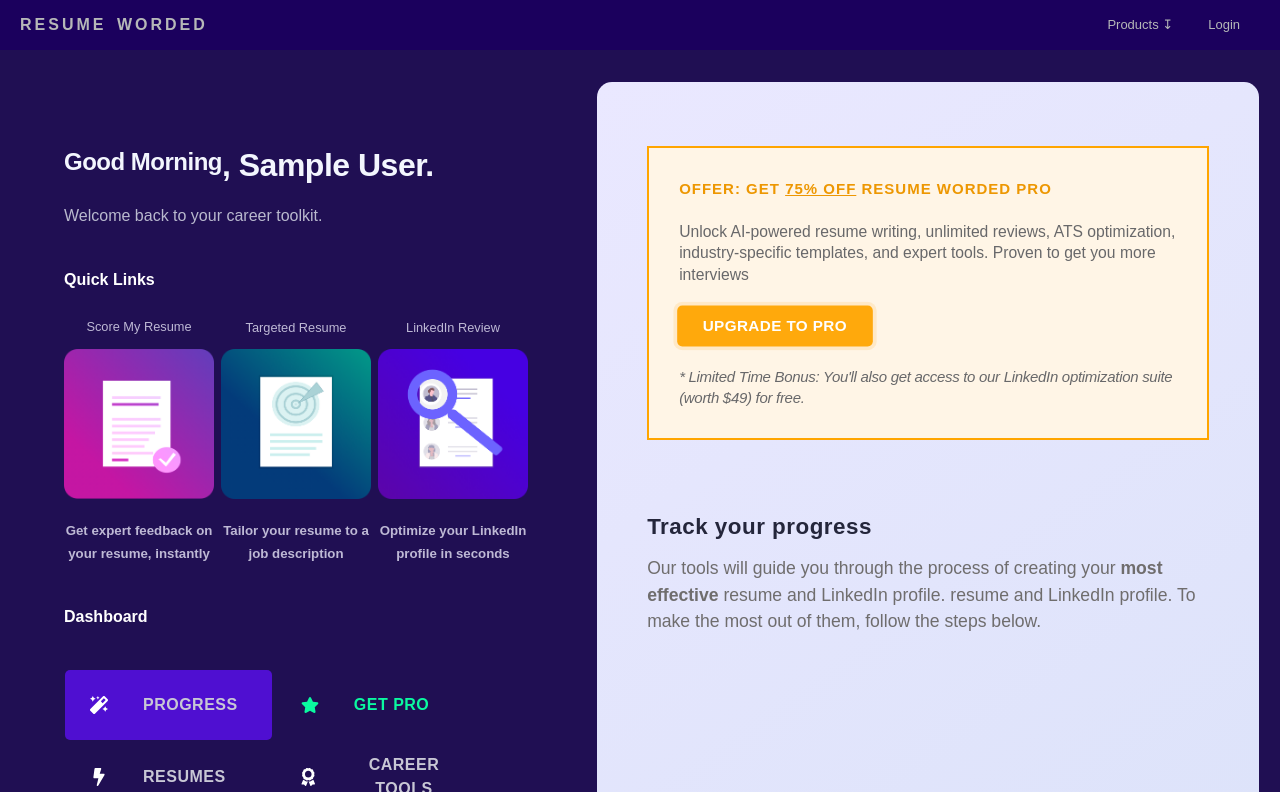
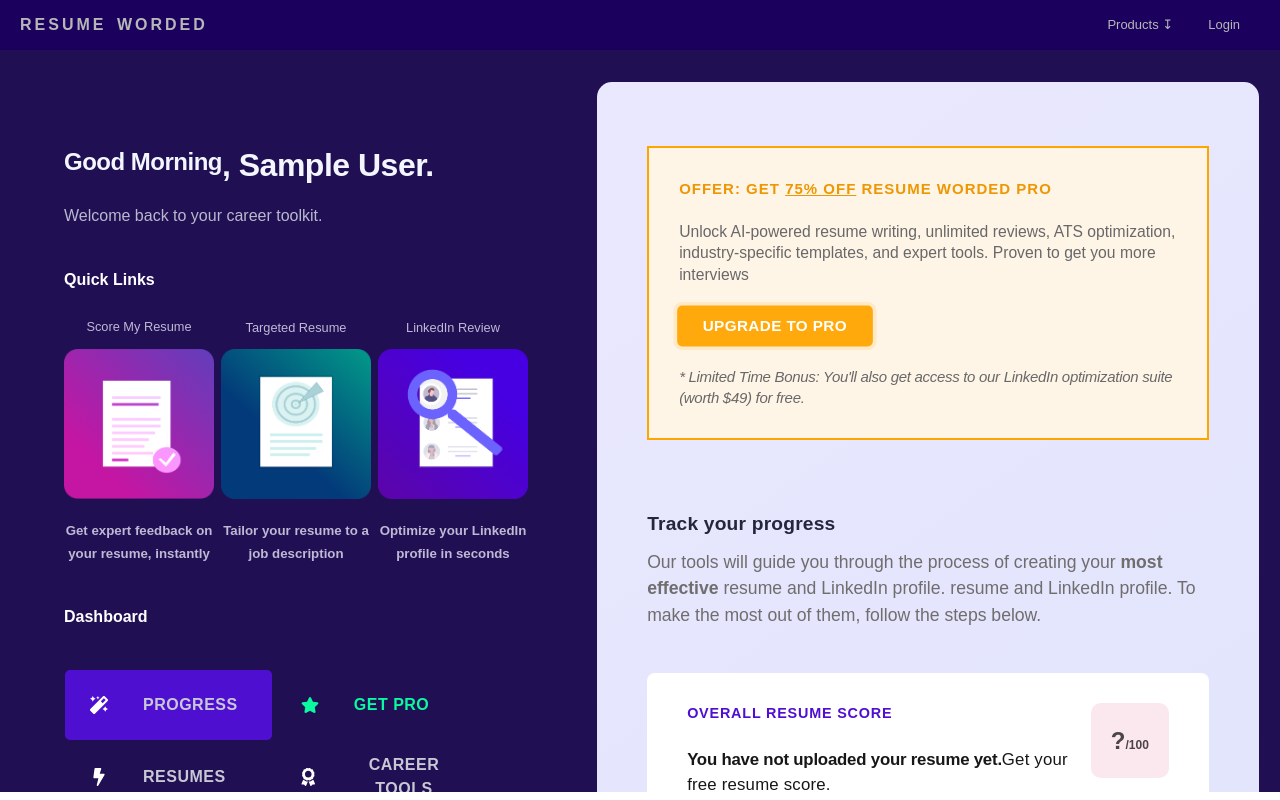
Before and after one commit to shiva121009/cv-builder, a Next.js app: page /loggedIn in a window 1280 px wide. Built offline with nearby package versions, Linux system fonts and the light colour scheme; no server answers; sample sign-in values are in the browser's storage.

Commit message:
third commit

```diff
--- /dev/null
+++ b/src/app/components/uploadResume/page.jsx
@@ -0,0 +1,9 @@
+import React from 'react'
+
+function UploadResume() {
+  return (
+    <div>UploadResume</div>
+  )
+}
+
+export default UploadResume
--- a/src/app/loggedIn/loggedIn.module.css
+++ b/src/app/loggedIn/loggedIn.module.css
@@ -1,5 +1,6 @@
 .body {
   height: 92.7vh;
+  /* position: fixed; */
   width: 100vw;
   background-color: #200f53;
   display: flex;
@@ -48,7 +49,8 @@
   color: #b9b9ce;
   padding-top: 20px;
 }
-.mainContainer{
+
+.mainContainer {
   height: auto;
   width: 100%;
   display: flex;
@@ -64,16 +66,19 @@
   display: flex;
   justify-content: space-between;
 }
-.containerLinks{
+
+.containerLinks {
   display: flex;
   flex-direction: column;
   justify-content: center;
   align-items: center;
 }
-.containerLinks:hover{
+
+.containerLinks:hover {
   scale: 1.01;
 }
-.quickLink h1{
+
+.quickLink h1 {
   font-size: 1em;
   font-family: "Cerebri Sans", sans-serif;
   font-weight: 600;
@@ -81,7 +86,8 @@
   /* margin-bottom: 20px; */
 
 }
-.paraLink{
+
+.paraLink {
   font-weight: 400;
   font-family: "Cerebri Sans", sans-serif;
   font-size: 0.8em;
@@ -91,7 +97,7 @@
 
 }
 
-.subtitle{
+.subtitle {
   margin-left: 0px;
   margin-right: 0px;
   margin-top: 20px;
@@ -103,40 +109,43 @@
   font-size: 0.83em;
   font-family: "Cerebri Sans", sans-serif;
   color: #beb9d5;
-    font-weight:600;
+  font-weight: 600;
 
 }
 
-.dashboard
-{
+.dashboard {
   font-size: 1em;
   font-family: "Cerebri Sans", sans-serif;
   font-weight: 600;
   color: #fff;
   margin-bottom: 40px;
 }
-.dashboardContainer{
+
+.dashboardContainer {
   height: auto;
   width: 90%;
   display: flex;
   flex-direction: column;
 
 }
-.linkContainer{
+
+.linkContainer {
   display: flex;
   flex-direction: row;
   gap: 4px;
 
 
 }
-.containerRow1{
+
+.containerRow1 {
 
   display: flex;
   flex-direction: column;
   height: auto;
   width: 50%;
 }
-.containerRow2{
+
+.containerRow2 {
 
   display: flex;
   flex-direction: column;
@@ -144,13 +153,14 @@
   width: 50%;
 
 }
-.links{
+
+.links {
   height: 70px;
   width: 100%;
 
   display: flex;
   justify-content: start;
-  align-items:center;
+  align-items: center;
   gap: 35px;
   padding: 0 25px;
   margin: 1px;
@@ -160,16 +170,19 @@
 
 
 }
-.links:hover{
+
+.links:hover {
   background-color: #350596;
   color: white;
   scale: 1.01;
 
 }
-.active{
+
+.active {
   background-color: #4f0fd1;
 }
-.links p{
+
+.links p {
 
   text-align: center;
   font-weight: 600;
@@ -178,7 +191,8 @@
 
 
 }
-.links p:hover{
+
+.links p:hover {
   color: white;
 }
 
@@ -192,21 +206,25 @@
 
   /* max-height:calc(100vh-50px) */
 }
+
 .card {
   border-radius: 15px;
   padding: 50px;
-  height: 150vh;
+  height: 262vh;
   width: 94%;
-  margin: 32px auto ;
+  margin: 32px auto;
   padding-top: 4em !important;
   position: relative;
   background-color: #e9e7fe;
   background: linear-gradient(145deg, #eae8ff, #d8e1f8);
   display: flex;
   flex-direction: column;
+  /* overflow-y: scroll; */
+padding-bottom: 20px;
 
 }
-.getProContainer{
+
+.getProContainer {
   font-family: 'Cerebri Sans', sans-serif;
   border: 2px solid #FFA500;
   background-color: #FFF5E6;
@@ -216,14 +234,16 @@
   box-sizing: border-box;
 
 }
-.proDisc p{
+
+.proDisc p {
   margin-bottom: 20px;
   line-height: 1.4;
   margin-top: 20px;
   font-size: 0.98em;
   color: #68686a;
 }
-.getProButton button{
+
+.getProButton button {
   background-color: #FFA500;
   border: none;
   color: white;
@@ -233,22 +253,26 @@
   font-weight: 600;
   cursor: pointer;
   font-size: 15px;
- font-family: 'Source Sans Pro', sans-serif; border-radius: 5px;
+  font-family: 'Source Sans Pro', sans-serif;
+  border-radius: 5px;
   text-transform: uppercase;
   letter-spacing: .025em;
   animation: pulseCTA 1.5s infinite;
 }
+
 @keyframes pulseCTA {
   0% {
     transform: scale(1);
     box-shadow: rgba(255, 165, 0, 0.14) 0px 0px 0px 0px;
     opacity: 1;
   }
+
   50% {
     transform: scale(1.04007);
     box-shadow: rgba(255, 165, 0, 0.14) 0px 0px 0px 8.0135px;
     opacity: 0.9;
   }
+
   100% {
     transform: scale(1);
     box-shadow: rgba(255, 165, 0, 0.14) 0px 0px 0px 0px;
@@ -256,7 +280,7 @@
   }
 }
 
-.proPara{
+.proPara {
   font-size: 15px;
   margin-bottom: 0px;
   margin-top: 20px;
@@ -267,22 +291,24 @@
 }
 
 
-.progressContainer{
+.progressContainer {
   display: flex;
   flex-direction: column;
   height: 100px;
   width: 100%;
-   /* background-color: #200f53; */
+  margin-bottom: 40px;
 }
-.progressHeading h1{
+
+.progressHeading h1 {
   text-align: left;
-    letter-spacing: 0.5px;
-    font-size: 1.4em;
+  letter-spacing: 0.2px;
+  font-size: 1.2em;
   color: #24263b;
   padding-bottom: 0.5em;
   font-weight: 700;
 }
-.progressPara h2{
+
+.progressPara h2 {
   font-weight: 400;
   text-align: left;
   font-size: 20px;
@@ -292,3 +318,187 @@
   font-family: 'Cerebri Sans', sans-serif;
   padding-bottom: 15px;
 }
+
+.box {
+  width: 100%;
+  border: none;
+  border-radius: 8px;
+  background: #ffffff;
+  padding: 30px 40px;
+  display: flex;
+  box-shadow: rgba(255, 165, 0, 0.14) 0px 0px 0px 0px;
+  margin-top: 30px;
+}
+
+.box:hover {
+  border: 1px solid #4d11cd;
+  border-radius: 0px;
+  background-color: #ecf0ff;
+}
+
+.boxContent {
+  display: flex;
+  flex-direction: column;
+  gap: 10px;
+}
+
+.boxheading {
+  font-weight: 700;
+  font-family: "Cerebri Sans", sans-serif;
+  font-size: 0.9em;
+  letter-spacing: 0.8px;
+  margin-bottom: 12px;
+  color: #4f0ed1;
+  text-transform: uppercase;
+
+}
+
+.boxDesc strong {
+  font-weight: 550;
+  letter-spacing: -0.2px;
+}
+
+.boxDesc {
+  font-family: "Cerebri Sans", sans-serif;
+  font-size: 1.05rem;
+  font-weight: 300;
+  letter-spacing: 0.2px;
+}
+
+.boxButton {
+  white-space: nowrap;
+white-space: nowrap;
+    display: inline-block;
+    height: 40px;
+    line-height: 40px;
+    padding: 0 25px;
+    font-weight: 600;
+    text-transform: uppercase;
+    letter-spacing: .025em;
+    font-size: 15px;
+    color: #5a5a5a;
+    text-decoration: none;
+    -webkit-transition: all .15s ease;
+    transition: all .15s ease;
+    cursor: pointer;
+    border-radius: 15px;
+    background: #f3f6fe;
+    display: flex;
+    align-items: center;
+    justify-content: center;
+    width: 55%;
+    gap: 10px;
+}
+
+
+.boxButton:hover {
+  scale: 1.02;
+  background-color: #4f0ed1;
+  color: white;
+
+}
+
+.boxRight {
+  display: flex;
+  justify-content: flex-start;
+  align-items: flex-start;
+
+}
+
+.scoreContainer {
+  border-radius: 10px;
+  padding: 20px;
+  font-family: "Cerebri Sans", sans-serif;
+  font-weight: 700;
+  font-size: 1.5em;
+  max-height: 75px;
+  background-color: #fbe7ee;
+  color: #4c4547;
+}
+
+.outOf {
+  font-size: 0.5em;
+}
+
+.hiddenBox{
+  padding: 30px;
+    border-top: 1px solid #d7d3e0;
+        width: 100%;
+        background-color: #fff;
+        border-end-start-radius: 8px;
+        border-end-end-radius: 8px;
+}
+.hiddenContentBox{
+      display: inline-block;
+    vertical-align: top;
+    max-width: 90%;
+    padding-bottom: 45px;
+        width: 100%;
+    max-width: 100%;
+
+}
+.hiddenBoxPara{
+    font-family: "Cerebri Sans", sans-serif;
+    font-size: 0.9rem;
+    font-weight: 300;
+    letter-spacing: 0.2px;
+        margin-bottom: 1.5em;
+        margin-top: 20px;
+
+}
+.progressBox{
+      display: inline-block;
+    font-size: 1em;
+    font-family: "Cerebri Sans", sans-serif;
+    margin: 30px 0px;
+    line-height: 1.7;
+    padding: 30px 30px ;
+    border-radius: 5px;
+    background: #fbe7ee;
+    font-weight: 300;
+    font-size: 0.8em;
+    color: #1d2266;
+    letter-spacing: 0.4px;
+
+}
+/* .boxButton1{
+  white-space: nowrap;
+  display: inline-block;
+  height: 40px;
+  width: 35%;
+  line-height: 40px;
+  padding: 0 25px;
+  font-weight: 600;
+  text-transform: uppercase;
+  letter-spacing: .025em;
+  font-size: 15px;
+  text-decoration: none;
+  -webkit-transition: all .15s ease;
+  transition: all .15s ease;
+  cursor: pointer;
+  border-radius: 15px;
+  display: flex;
+  background: #e1e1e3;
+  align-items: center;
+  justify-content: center;
+  gap: 10px;
+  margin-top: 10px;
+  color: black;
+}
+.boxButton1:hover{
+   scale: 1.02;
+   color: white;
+   background-color: #4f0ed1;
+} */
+ .additionalContainer{
+margin-top: 85px;
+ }
+
+ .additionalContainerHeading{
+    text-align: left;
+  letter-spacing: 0.2px;
+  font-size: 1.2em;
+  color: #24263b;
+  padding-bottom: 0.5em;
+  font-weight: 700;
+ }
--- a/src/app/loggedIn/page.jsx
+++ b/src/app/loggedIn/page.jsx
@@ -9,9 +9,11 @@
 import config from "../../config.js"
 import Navbar from '../components/navbar/navbar';
 import Greeting from '../components/greeting';
-import { FaMagic, FaBolt, FaCommentAlt, FaStar, FaAward, FaLifeRing, FaCog } from 'react-icons/fa';
+import { FaMagic, FaUpload, FaBolt, FaCommentAlt, FaStar, FaAward, FaLifeRing, FaCog } from 'react-icons/fa';
 import { FaLinkedin } from 'react-icons/fa';
+import { FiTarget } from "react-icons/fi";
 import Subscription from '../Subscription/page';
+import UploadResume from '../components/uploadResume/page';
 
 // import loggedIn, {user} from '../components/loggedin/page';
 function LoggedIn() {
@@ -30,7 +32,9 @@
     return () => unsubscribe();
   }, [auth, router]);
 
-
+  // function hidden() {
+  //   const [showHidden, setShowHidden] = useState(false)
+  // }
 
   return (
     <>
@@ -144,7 +148,7 @@
               </div>
               <div className={Styles.proDisc} ><p>Unlock AI-powered resume writing, unlimited reviews, ATS optimization, industry-specific templates, and expert tools. Proven to get you more interviews</p></div>
               <div className={Styles.getProButton}>
-                <button  >UPGRADE TO PRO</button>
+              <Link href="/Subscription">  <button  >UPGRADE TO PRO</button></Link>
               </div>
               <p className={Styles.proPara}>* Limited Time Bonus: You'll also get access to our LinkedIn optimization suite (worth $49) for free.</p>
 
@@ -161,6 +165,100 @@
 
 
                 </h2></div>
+              <div className={Styles.box} >
+                <div className={Styles.boxContent}>
+                  <h1 className={Styles.boxheading}>Overall Resume Score</h1>
+                  <h2 className={Styles.boxDesc}><strong>You have not uploaded your resume yet.</strong>
+                    Get your free resume score.
+                  </h2>
+                  <Link href="../components/uploadResume"><div className={Styles.boxButton} style={{backgroundColor:"#4f0ed1", color:"white"}}><FaUpload className={Styles.boxIcons} ></FaUpload><p className={Styles.boxButtonPara}>Upload Resume</p></div></Link>
+                </div>
+                <div className={Styles.boxRight}>
+                  <div className={Styles.scoreContainer}>
+                    ?
+                    <span className={Styles.outOf}>/100</span>
+                  </div>
+                </div>
+
+              </div>
+
+              {/* <div className={Styles.hiddenBox} style={{}} >
+                <div className={Styles.hiddenContentBox}>
+                  <p className={Styles.hiddenBoxPara}>
+                    Upload your resume to our AI-powered Score My Resume and get
+                    expert feedback, instantly. We'll score your resume on key
+                    criteria recruiters and hiring managers
+                    look for, such as impact, word choice and style.
+                  </p>
+                  <div className={Styles.progressBox}>
+                    <strong>You have not uploaded your resume for a free resume review yet.</strong>
+                    Upload your resume to get started. If you need a
+                    resume template or sample bullet points, see the section above.
+                  </div>
+                  <Link href="/"><div className={Styles.boxButton1}><FaUpload className="text-lg icon" ></FaUpload><p className={Styles.boxButtonPara}>Upload Resume</p></div></Link>
+
+                </div>
+              </div> */}
+
+              <div className={Styles.box} >
+                <div className={Styles.boxContent}>
+                  <h1 className={Styles.boxheading}>Targeted Resume score</h1>
+                  <h2 className={Styles.boxDesc}><strong>You have not tried this tool yet</strong>
+                   . Your resume may be missing important keywords. Match it to a job posting to fix.
+                  </h2>
+                  <Link href="/"><div className={Styles.boxButton}><FiTarget className={Styles.boxIcons} ></FiTarget><p className={Styles.boxButtonPara}>Target your resume</p></div></Link>
+                </div>
+                <div className={Styles.boxRight}>
+                  <div className={Styles.scoreContainer}>
+                    ?
+                    <span className={Styles.outOf}>/100</span>
+                  </div>
+                </div>
+
+              </div>
+              <div className={Styles.box} >
+                <div className={Styles.boxContent}>
+                  <h1 className={Styles.boxheading}>LinkedIn profile score</h1>
+                  <h2 className={Styles.boxDesc}><strong>You have not optimized your LinkedIn profile yet.</strong>
+                    You might be missing out on opportunities from recruiters.
+                  </h2>
+                  <Link href="/"><div className={Styles.boxButton}><FaLinkedin className={Styles.boxIcons}></FaLinkedin><p className={Styles.boxButtonPara}>  Upload LinkedIn profile</p></div></Link>
+                </div>
+                <div className={Styles.boxRight}>
+                  <div className={Styles.scoreContainer}>
+                    ?
+                    <span className={Styles.outOf}>/100</span>
+                  </div>
+                </div>
+
+              </div>
+
+              <div className={Styles.additionalContainer}>
+                <h1 className={Styles.additionalContainerHeading}>
+                  Additional resources
+                </h1>
+              </div>
+               <div className={Styles.box} >
+                <div className={Styles.boxContent}>
+               <Link href="/"> <h1 className={Styles.boxheading}>COVER LETTER GENERATOR</h1></Link>
+                  <h2 className={Styles.boxDesc}>Let our AI write a great cover letter for you, in seconds.
+                  </h2>
+                </div>
+                <div className={Styles.boxRight} style={{width: "45%", display:"flex", alignItems:"flex-start", justifyContent:"flex-start" }}>
+                  <Link href="/"><div className={Styles.boxButton} style={{width:"100%"}}><FaUpload className={Styles.boxIcons} ></FaUpload><p className={Styles.boxButtonPara}>COVER LETTER GENERATOR</p></div></Link>
+
+                </div>
+
+              </div>
+               <div className={Styles.box} >
+                <div className={Styles.boxContent}>
+                  <h1 className={Styles.boxheading}>Don't have a resume?</h1>
+                  <h2 className={Styles.boxDesc}>If you'd like to create a new resume with our sample templates and bullet points, click this.
+                  </h2>
+                </div>
+
+
+              </div>
             </div>
 
 
```
Also changed, not shown: src/app/login/page.jsx (+10 -7 lines). Lines whose indentation alone changed are shown as unchanged.
